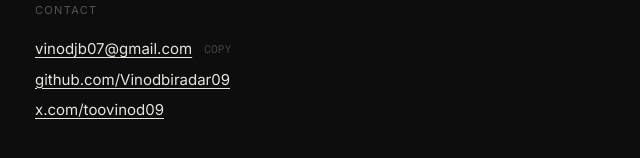
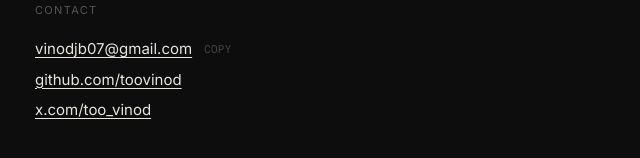
Before and after one commit to Vinodbiradar09/vinod.com, a Next.js app: page / in a window 1280 px wide. Shown: the part 1000-1158 px from the top of the page, without its empty margins (319-959 px from the left). Built offline with nearby package versions, Linux system fonts and the light colour scheme; no server answers.

Commit message:
Update GitHub and X usernames to toovinod / too_vinod

```diff
--- a/app/layout.tsx
+++ b/app/layout.tsx
@@ -63,7 +63,7 @@ export const metadata: Metadata = {
     description:
       "Full-stack developer working across the JavaScript ecosystem, mainly with TypeScript, Next.js, and Node.js.",
     images: ["https://vin0d.com/og-banner.jpeg"],
-    creator: "@toovinod09",
+    creator: "@too_vinod",
   },
 };
 
--- a/components/about-section.tsx
+++ b/components/about-section.tsx
@@ -22,7 +22,7 @@ export function AboutSection() {
         </a>{" "}
         or find me on{" "}
         <a
-          href="https://github.com/Vinodbiradar09"
+          href="https://github.com/toovinod"
           target="_blank"
           rel="noopener noreferrer"
           className="text-[#e8e5df] underline underline-offset-[3px] hover:opacity-70 transition-opacity"
@@ -31,7 +31,7 @@ export function AboutSection() {
         </a>{" "}
         or{" "}
         <a
-          href="https://x.com/toovinod09"
+          href="https://x.com/too_vinod"
           target="_blank"
           rel="noopener noreferrer"
           className="text-[#e8e5df] underline underline-offset-[3px] hover:opacity-70 transition-opacity"
--- a/components/contact-section.tsx
+++ b/components/contact-section.tsx
@@ -34,22 +34,22 @@ export function ContactSection() {
         </p>
         <p>
           <a
-            href="https://github.com/Vinodbiradar09"
+            href="https://github.com/toovinod"
             target="_blank"
             rel="noopener noreferrer"
             className="text-[#e8e5df] underline underline-offset-[3px] hover:opacity-60 transition-opacity"
           >
-            github.com/Vinodbiradar09
+            github.com/toovinod
           </a>
         </p>
         <p>
           <a
-            href="https://x.com/toovinod09"
+            href="https://x.com/too_vinod"
             target="_blank"
             rel="noopener noreferrer"
             className="text-[#e8e5df] underline underline-offset-[3px] hover:opacity-60 transition-opacity"
           >
-            x.com/toovinod09
+            x.com/too_vinod
           </a>
         </p>
       </div>
--- a/components/work-section.tsx
+++ b/components/work-section.tsx
@@ -69,8 +69,8 @@ function StatLink({ href, label }: { href: string; label: string }) {
 }
 
 export async function WorkSection() {
-  const INVITELY_REPO = "Vinodbiradar09/Invitely.gg";
-  const COSRX_REPO = "Vinodbiradar09/cosrx";
+  const INVITELY_REPO = "toovinod/Invitely.gg";
+  const COSRX_REPO = "toovinod/cosrx";
 
   const [invitely, cosrxNpm, cosrxGh] = await Promise.all([
     getGithubStats(INVITELY_REPO),
```
